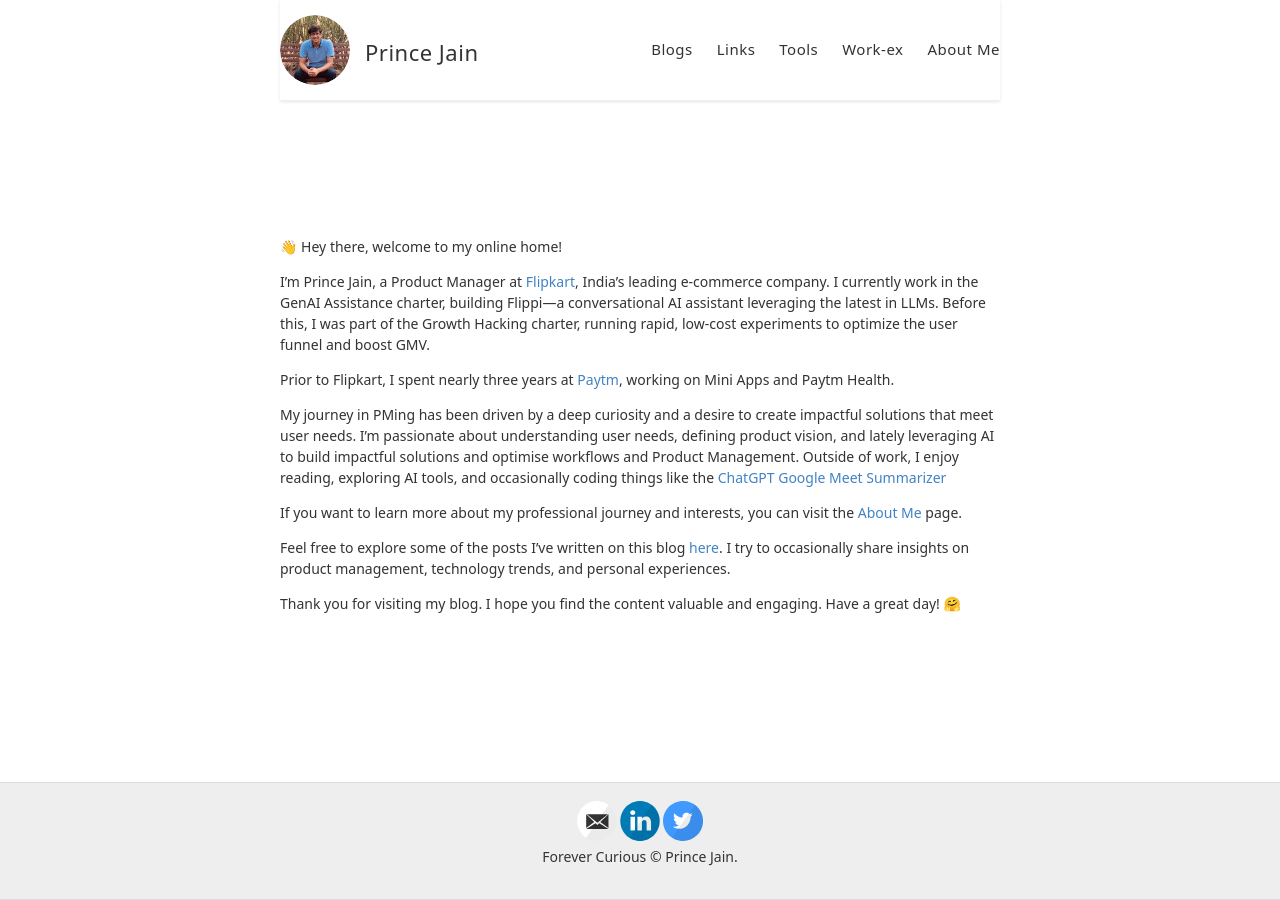
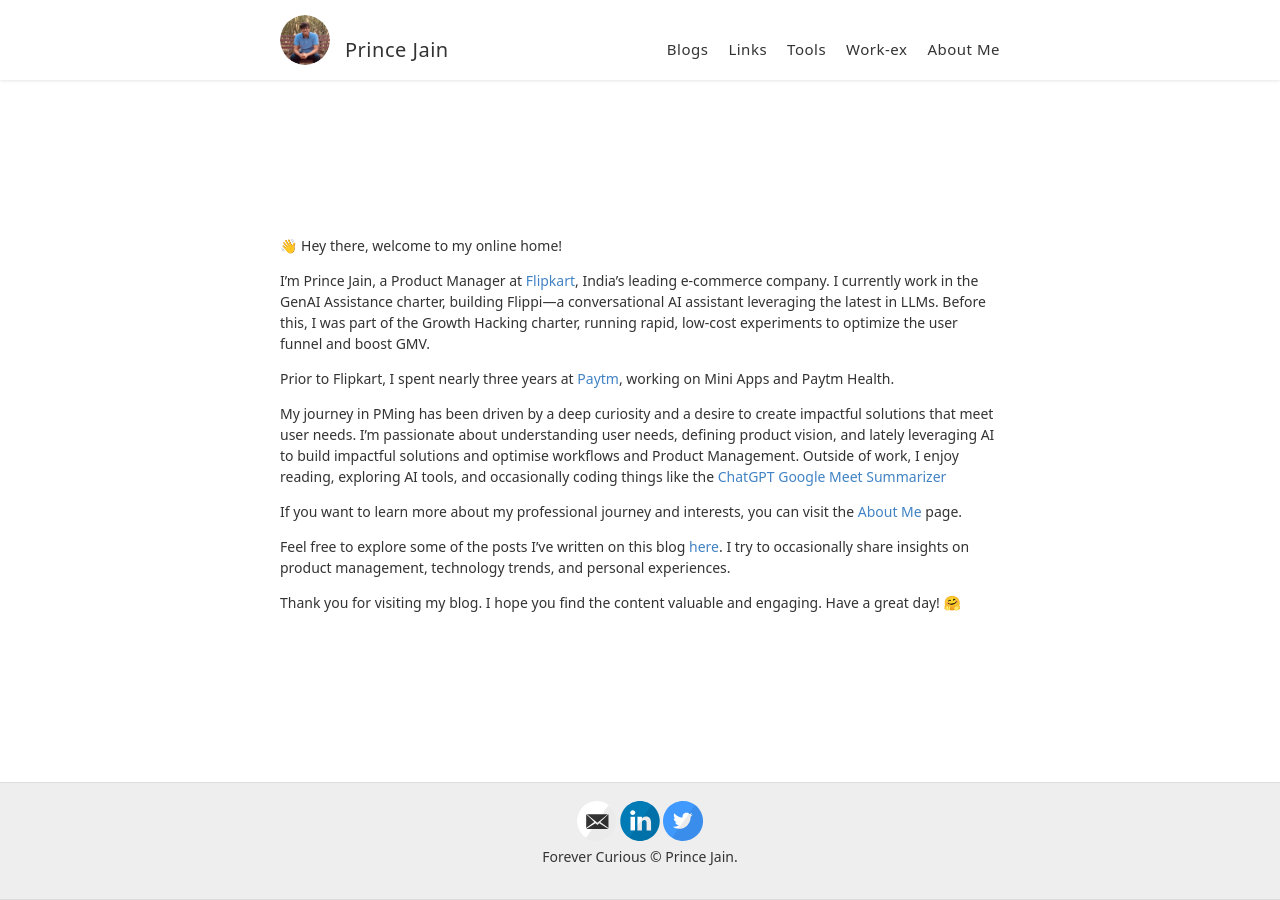
Before and after one commit to product-noob/product-noob.github.io, a Jekyll site: the page built from index.md, in a window 1280 px wide. Built offline with Jekyll 4.4.1, drawn with Linux system fonts in a browser that asks for light colours.

Commit message:
Improve sticky header: - Keep avatar and name visible in collapsed state - Remove header border - Adjust spacing and transitions - Fix header height and alignment

```diff
--- a/assets/css/typography-fix.css
+++ b/assets/css/typography-fix.css
@@ -17,33 +17,92 @@ body {
 }
 
 /* Sticky Header Styles */
-header {
+.wrapper-masthead {
   position: fixed;
   top: 0;
   left: 0;
   right: 0;
   z-index: 1000;
   background: #fff;
-  transition: transform 0.3s ease, background-color 0.3s ease;
+  transition: all 0.3s ease;
   box-shadow: 0 1px 3px rgba(0,0,0,0.1);
 }
 
-header.sticky {
-  position: fixed;
-  transform: translateY(0);
-}
-
-header.header-hidden {
-  transform: translateY(-100%);
-}
-
-header.header-scrolled {
+.wrapper-masthead.header-scrolled {
   background: rgba(255, 255, 255, 0.98);
   box-shadow: 0 2px 4px rgba(0,0,0,0.1);
 }
 
+.wrapper-masthead.header-collapsed {
+  height: 60px;
+}
+
+.wrapper-masthead.header-collapsed .header-identity {
+  transform: scale(0.8);
+  opacity: 1;
+  height: auto;
+  margin: 0;
+}
+
+.wrapper-masthead.header-collapsed .masthead {
+  padding: 5px 0;
+  border-bottom: none;
+}
+
+.wrapper-masthead.header-collapsed nav {
+  margin-top: 0;
+}
+
+.wrapper-masthead.header-collapsed .site-avatar {
+  width: 40px;
+  height: 40px;
+  margin-right: 10px;
+}
+
+.wrapper-masthead.header-collapsed .site-name {
+  font-size: 18px;
+}
+
+.masthead {
+  padding: 15px 0;
+  transition: padding 0.3s ease;
+  border-bottom: none;
+}
+
+.header-identity {
+  transition: all 0.3s ease;
+  display: flex;
+  align-items: center;
+}
+
+.site-avatar {
+  transition: all 0.3s ease;
+  width: 50px;
+  height: 50px;
+  margin-right: 15px;
+}
+
+.site-avatar img {
+  width: 100%;
+  height: 100%;
+  object-fit: cover;
+  border-radius: 50%;
+}
+
+.site-name {
+  transition: all 0.3s ease;
+  font-size: 20px;
+  margin: 0;
+}
+
+nav {
+  transition: margin 0.3s ease;
+  display: flex;
+  align-items: center;
+}
+
 #header-spacer {
-  display: none;
+  display: block;
   height: 0;
   transition: height 0.3s ease;
 }
--- a/assets/js/sticky-header.js
+++ b/assets/js/sticky-header.js
@@ -10,12 +10,14 @@ document.addEventListener('DOMContentLoaded', function() {
   // Store original header height
   let headerHeight = header.offsetHeight;
   let lastScrollTop = 0;
-  let ticking = false;
-  let isSticky = false;
+  let scrollThreshold = 100; // Adjust this value to control when header collapses
 
-  // Set spacer height
+  // Set spacer height and make it visible
   headerSpacer.style.height = headerHeight + 'px';
-  headerSpacer.style.display = 'none';
+  headerSpacer.style.display = 'block';
+
+  // Add sticky header class to body
+  document.body.classList.add('has-sticky-header');
 
   // Performance-optimized scroll handler
   function handleScroll() {
@@ -29,59 +31,24 @@ document.addEventListener('DOMContentLoaded', function() {
       progressBar.style.width = scrollPercent + '%';
     }
 
-    // Handle header visibility
-    if (scrollTop > lastScrollTop && scrollTop > header.offsetHeight) {
-      // Scrolling down
-      header.classList.add('header-hidden');
-    } else {
-      // Scrolling up
-      header.classList.remove('header-hidden');
-    }
-
-    // Update header background
-    if (scrollTop > 50) {
+    // Handle header collapsing
+    if (scrollTop > scrollThreshold) {
+      header.classList.add('header-collapsed');
       header.classList.add('header-scrolled');
     } else {
-      header.classList.remove('header-scrolled');
+      header.classList.remove('header-collapsed');
+      if (scrollTop > 50) {
+        header.classList.add('header-scrolled');
+      } else {
+        header.classList.remove('header-scrolled');
+      }
     }
 
     lastScrollTop = scrollTop;
-    requestTick();
-  }
-
-  // Use requestAnimationFrame for better performance
-  function requestTick() {
-    if (!ticking) {
-      requestAnimationFrame(updateStickyState);
-      ticking = true;
-    }
-  }
-
-  // Update sticky header state
-  function updateStickyState() {
-    // Check if scroll position requires sticky state change
-    if (lastScrollTop > 10) {
-      if (!isSticky) {
-        document.body.classList.add('has-sticky-header');
-        if (headerSpacer) headerSpacer.style.display = 'block';
-        isSticky = true;
-      }
-    } else {
-      if (isSticky) {
-        document.body.classList.remove('has-sticky-header');
-        if (headerSpacer) headerSpacer.style.display = 'none';
-        isSticky = false;
-      }
-    }
-
-    ticking = false;
   }
 
   // Add passive scroll listeners for better performance
   window.addEventListener('scroll', handleScroll, { passive: true });
-
-  // Check initial state on page load
-  updateStickyState();
 
   // Optimized resize handler
   let resizeTimeout;
@@ -89,12 +56,8 @@ document.addEventListener('DOMContentLoaded', function() {
     // Debounce resize operations
     clearTimeout(resizeTimeout);
     resizeTimeout = setTimeout(function() {
-      // Only recalculate if not in sticky state
-      if (!isSticky) {
-        headerHeight = header.offsetHeight;
-        if (headerSpacer) headerSpacer.style.height = headerHeight + 'px';
-      }
-      updateStickyState();
+      headerHeight = header.offsetHeight;
+      headerSpacer.style.height = headerHeight + 'px';
     }, 100);
   }, { passive: true });
 
```
